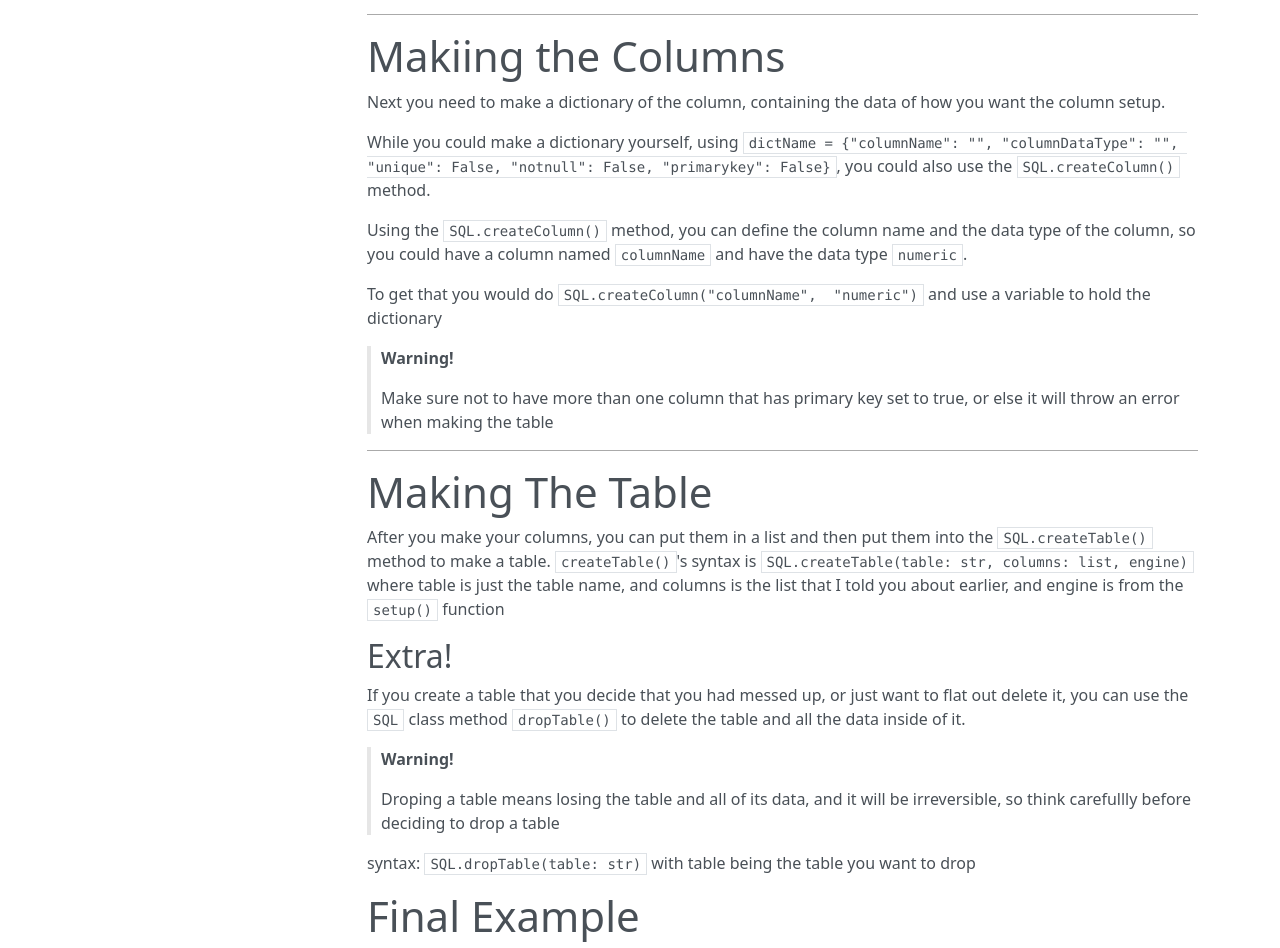
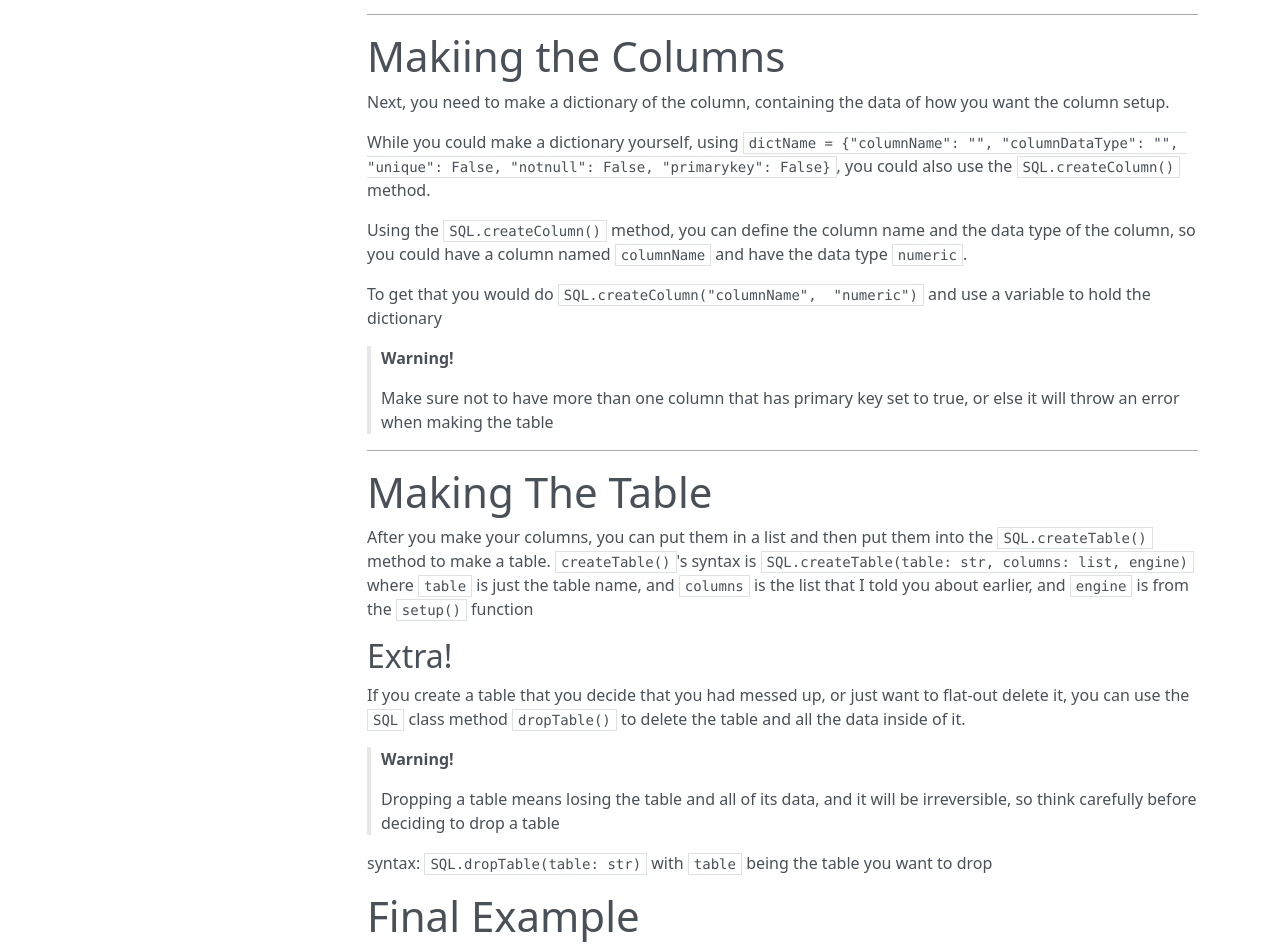
Before and after one commit to Arcader717/SAlc_Simplified, an MkDocs documentation site: the page built from docs/introduction/tables.md, in a window 1280 px wide and 1400 px high. Shown: the part 366-1314 px from the top of the window. Built offline with MkDocs 1.6.1, drawn with Linux system fonts in a browser that asks for light colours; nearby versions of some CDN libraries.

Commit message:
Update tables.md
Spell checked

```diff
--- a/docs/introduction/tables.md
+++ b/docs/introduction/tables.md
@@ -9,7 +9,7 @@ The first step is to import the SQL class, using `from SimpleAlchemy.sqliteS imp
 ***
 # Makiing the Columns
 
-Next you need to make a dictionary of the column, containing the data of how you want the column setup.
+Next, you need to make a dictionary of the column, containing the data of how you want the column setup.
 
 While you could make a dictionary yourself, using `dictName = {"columnName": "", "columnDataType": "", "unique": False, "notnull": False, "primarykey": False}`, you could also use the `SQL.createColumn()` method.
 
@@ -23,17 +23,17 @@ To get that you would do `SQL.createColumn("columnName",  "numeric")` and use a
 ***
 # Making The Table
 
-After you make your columns, you can put them in a list and then put them into the `SQL.createTable()` method to make a table. `createTable()`'s syntax is `SQL.createTable(table: str, columns: list, engine)` where table is just the table name, and columns is the list that I told you about earlier, and engine is from the `setup()` function
+After you make your columns, you can put them in a list and then put them into the `SQL.createTable()` method to make a table. `createTable()`'s syntax is `SQL.createTable(table: str, columns: list, engine)` where `table` is just the table name, and `columns` is the list that I told you about earlier, and `engine` is from the `setup()` function
 
 ## Extra!
 
-If you create a table that you decide that you had messed up, or just want to flat out delete it, you can use the `SQL` class method `dropTable()` to delete the table and all the data inside of it.
+If you create a table that you decide that you had messed up, or just want to flat-out delete it, you can use the `SQL` class method `dropTable()` to delete the table and all the data inside of it.
 
 > **Warning!**
 >
-> Droping a table means losing the table and all of its data, and it will be irreversible, so think carefullly before deciding to drop a table
+> Dropping a table means losing the table and all of its data, and it will be irreversible, so think carefully before deciding to drop a table
 
-syntax: `SQL.dropTable(table: str)` with table being the table you want to drop
+syntax: `SQL.dropTable(table: str)` with `table` being the table you want to drop
 
 # Final Example
 > **Note!**
```
